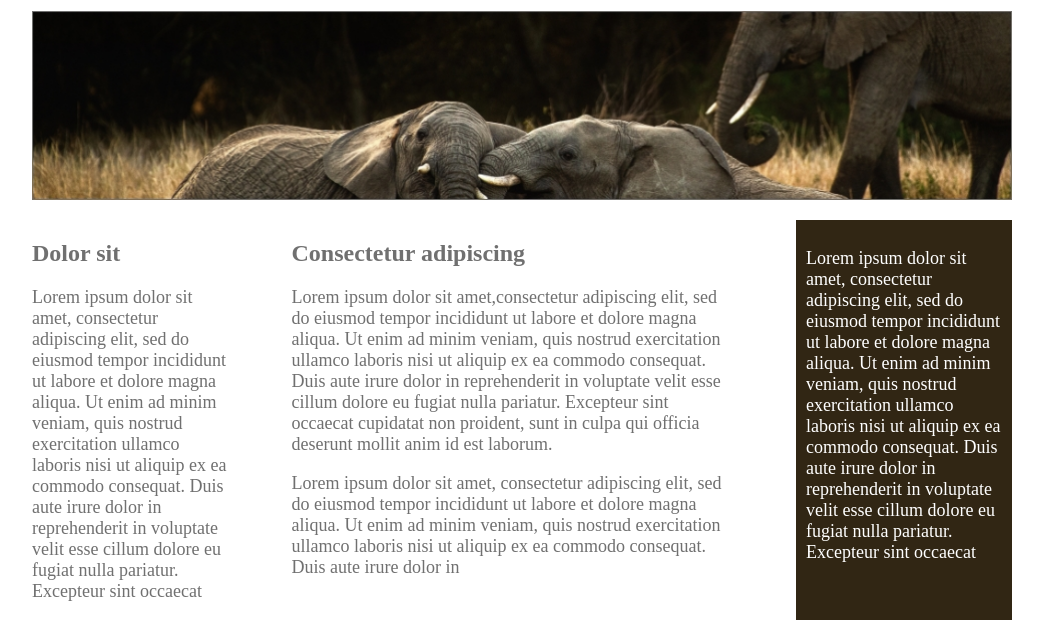
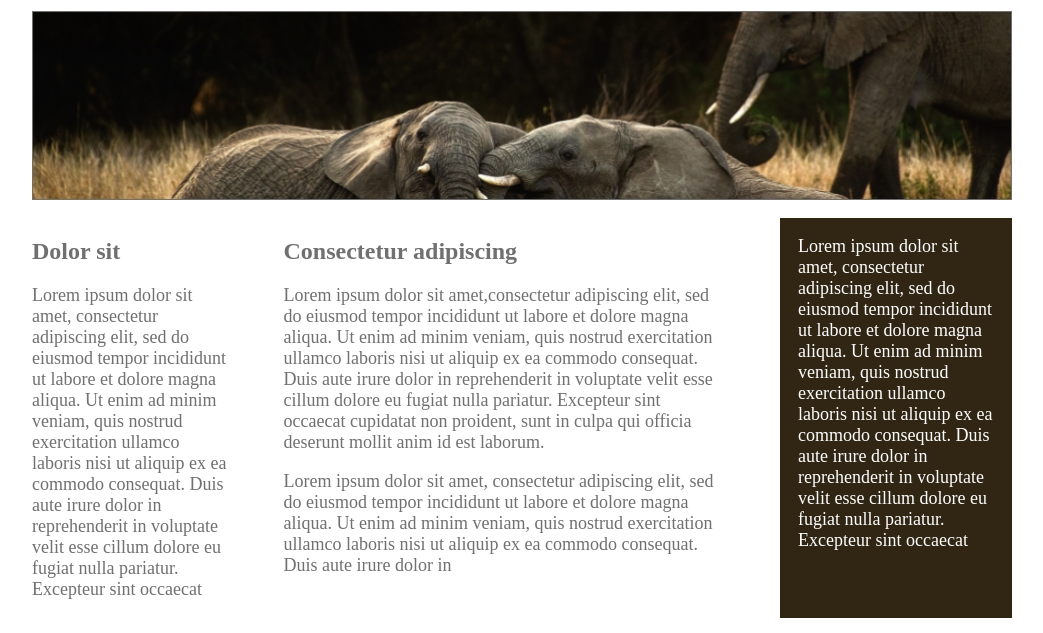
Before and after one commit to Pethaf/FlexboxChallenge1, a plain HTML site: page index.html in a window 1280 px wide. Shown: the part 108-741 px from the top of the page, without its empty margins (118-1161 px from the left). Drawn offline with Linux system fonts and the light colour scheme.

Commit message:
Final Fixes redux

```diff
--- a/styles/style.css
+++ b/styles/style.css
@@ -1,3 +1,6 @@
+.row {
+    margin: 1em 0;
+}
 body {
     font-size: 1.125rem;
     color: #707070;
@@ -28,18 +31,20 @@ img {
 
 .dark-bg {
     background: #312614;
-    padding: 10px;
+    padding: 1em;
 }
 
+p {
+    margin-top: 0;
+}
 @media screen and (min-width: 980px){
     .container {
-        width: 980px;
+        max-width: 980px;
         margin: 0 auto;
     }
     .row {
         display: flex;
         justify-content: space-between;
-        margin-top: 20px;
     }
 
     .col-1 {
```
